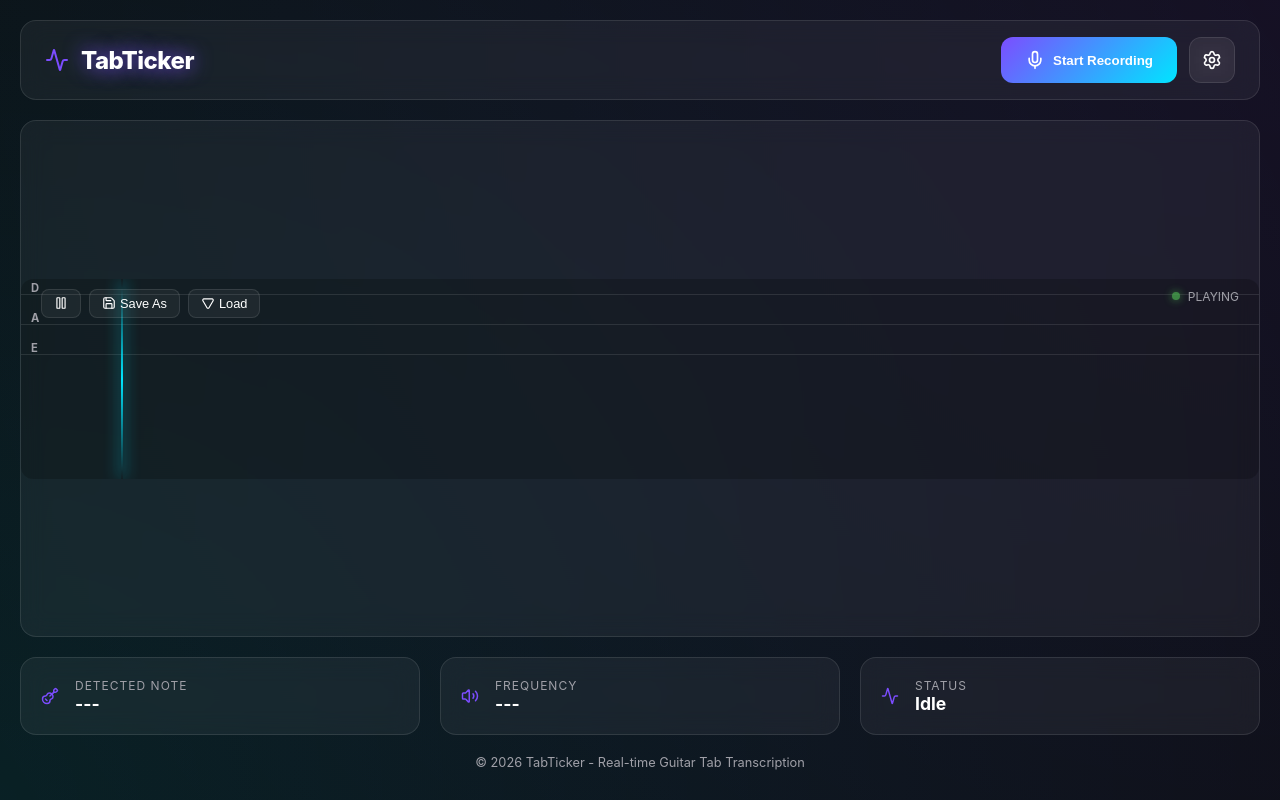
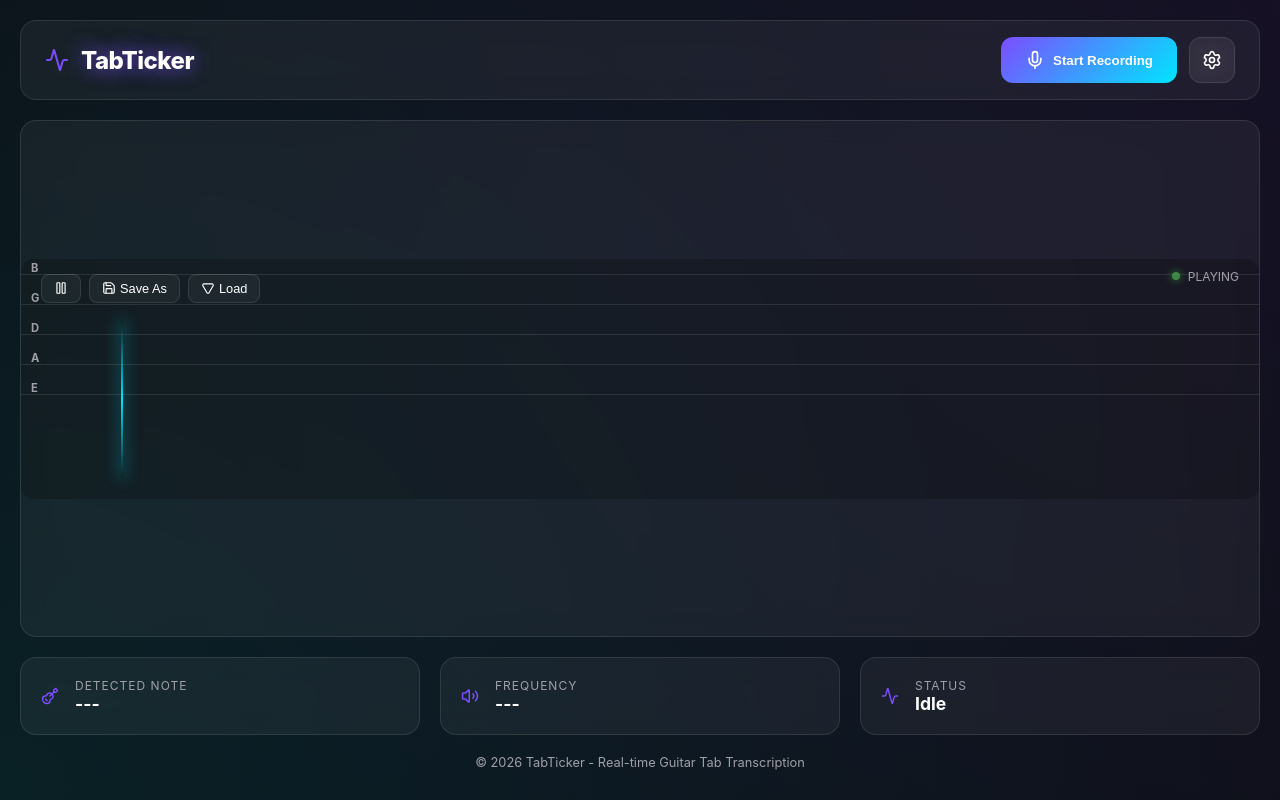
Before and after one commit to Mametango/titkcer-tab, a React (Vite) app: page / in a window 1280 px wide. Built offline with nearby package versions, Linux system fonts and the light colour scheme.

Commit message:
Fix UI overlap by separating controls from tab strings and using fixed-grid layout

```diff
--- a/src/components/TabTicker.css
+++ b/src/components/TabTicker.css
@@ -1,6 +1,6 @@
 .tab-ticker-container {
     position: relative;
-    height: 200px;
+    height: 240px;
     width: 100%;
     overflow: hidden;
     background: rgba(0, 0, 0, 0.2);
@@ -9,19 +9,19 @@
 
 .tab-lines {
     position: absolute;
-    top: 0;
+    top: 60px;
+    /* Leave space for controls at top */
     left: 0;
     right: 0;
-    bottom: 0;
+    bottom: 20px;
     display: flex;
     flex-direction: column;
-    justify-content: space-between;
-    padding: 20px 0;
+    padding: 0;
 }
 
 .tab-line {
-    height: 20px;
-    /* Increase height for easier clicking */
+    height: 30px;
+    /* Fixed height for consistent grid */
     background: transparent;
     width: 100%;
     position: relative;
@@ -53,8 +53,8 @@
 .scanner-line {
     position: absolute;
     left: 100px;
-    top: 0;
-    bottom: 0;
+    top: 60px;
+    bottom: 20px;
     width: 2px;
     background: linear-gradient(to bottom, transparent, var(--accent-secondary), transparent);
     box-shadow: 0 0 15px var(--accent-secondary);
@@ -63,11 +63,10 @@
 
 .notes-container {
     position: absolute;
-    top: 0;
+    top: 60px;
     left: 0;
     right: 0;
-    bottom: 0;
-    padding: 20px 0;
+    bottom: 20px;
 }
 
 .note-bubble {
--- a/src/components/TabTicker.tsx
+++ b/src/components/TabTicker.tsx
@@ -250,7 +250,7 @@ const TabTicker: React.FC<TabTickerProps> = ({ currentNote, isRecording }) => {
                         className={`note-bubble ${selectedNoteId === note.id ? 'selected' : ''}`}
                         style={{
                             left: `${note.position + scrollOffset}%`,
-                            top: `${(note.string - 1) * 20 + 20}px`,
+                            top: `${(note.string - 1) * 30 + 15}px`,
                             transform: 'translateY(-50%)',
                         }}
                         onClick={(e) => handleNoteClick(e, note.id)}
@@ -273,7 +273,7 @@ const TabTicker: React.FC<TabTickerProps> = ({ currentNote, isRecording }) => {
                 </div>
             )}
 
-            <div className="ticker-controls" style={{ position: 'absolute', top: '10px', left: '20px', display: 'flex', gap: '8px', zIndex: 20 }}>
+            <div className="ticker-controls" style={{ position: 'absolute', top: '15px', left: '20px', display: 'flex', gap: '8px', zIndex: 20 }}>
                 <button className={`hud-button ${isPaused ? 'active' : ''}`} onClick={(e) => { e.stopPropagation(); setIsPaused(!isPaused); }}>
                     {isPaused ? <Play size={14} /> : <Pause size={14} />}
                 </button>
```
